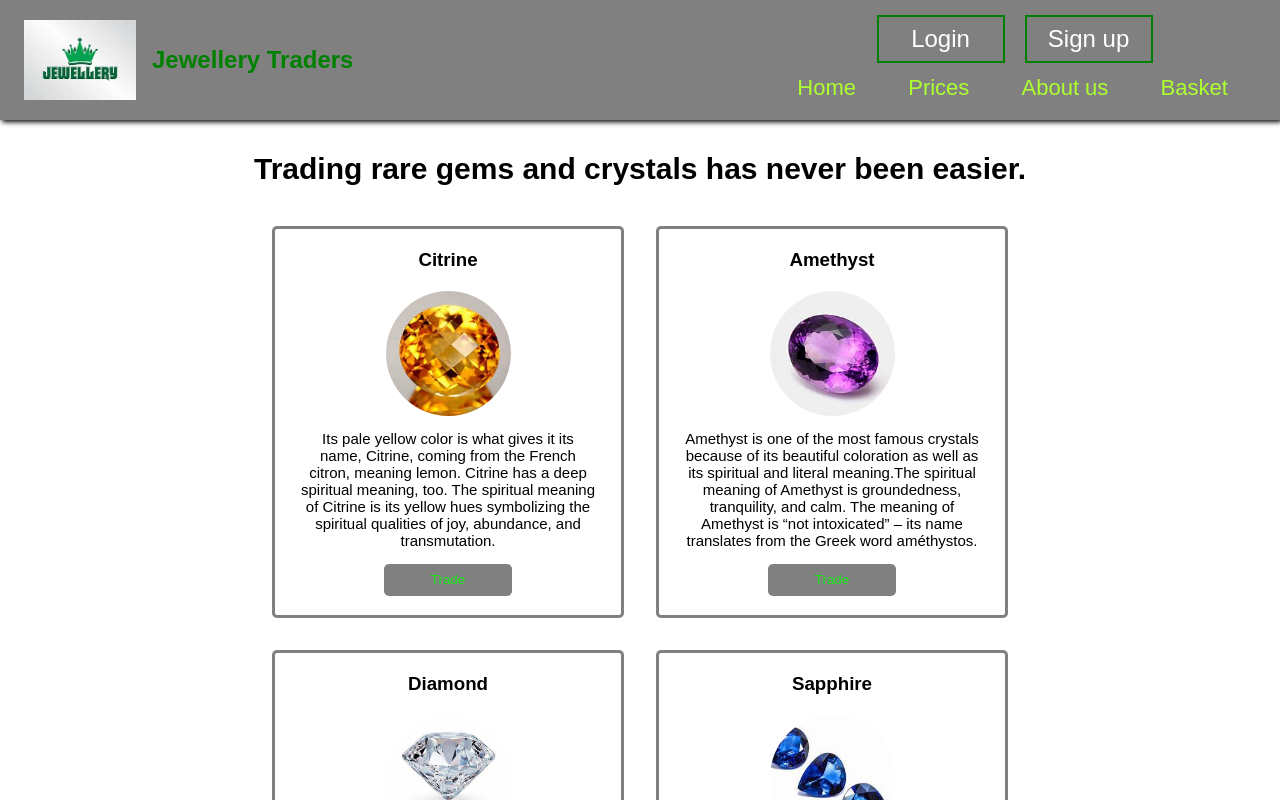
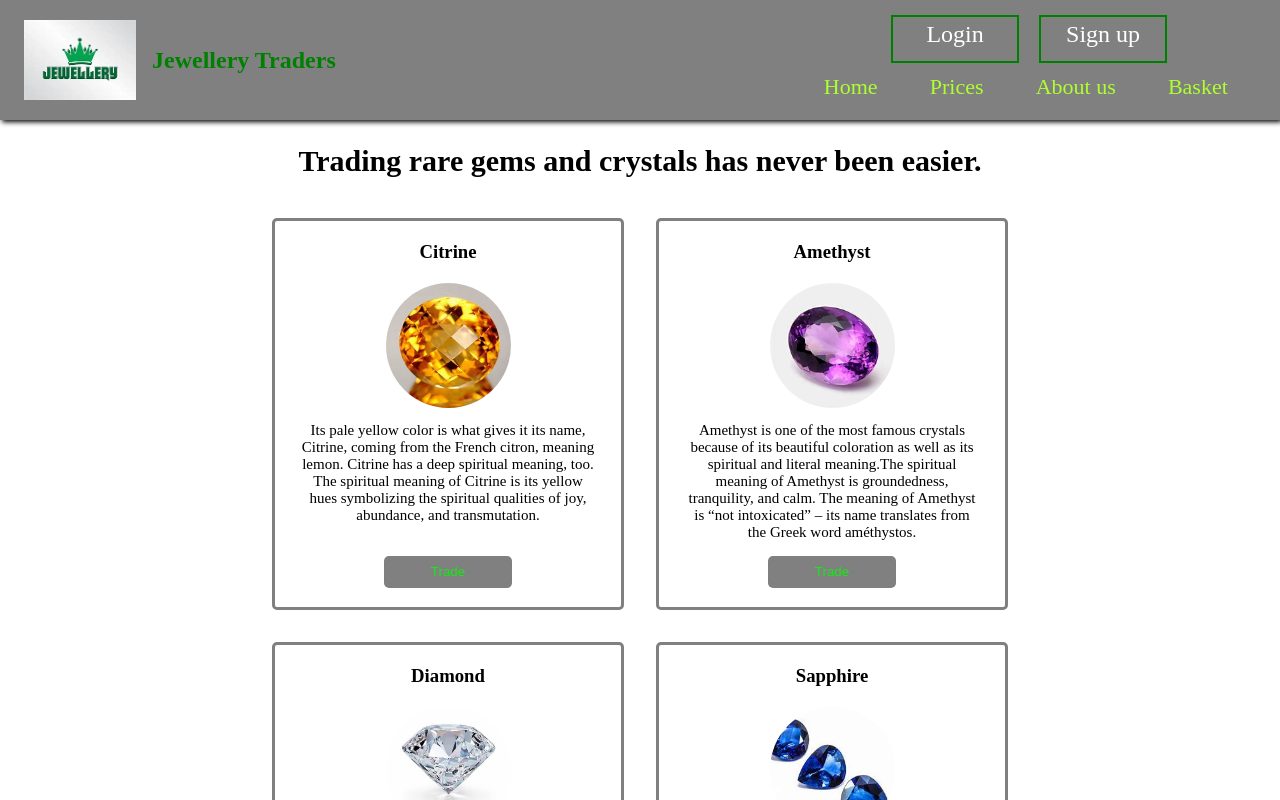
Before and after one commit to ArdonitSaliji/jewerelly-store, a React (Create React App) app: page / in a window 1280 px wide. Shown: the top 800 px of the page. Built offline with nearby package versions, Linux system fonts and the light colour scheme.

Commit message:
Revert "more css friendlu"
This reverts commit 1cc22ea60fc8b1df3a304ee94b657a455d71dcdd.

```diff
--- a/public/index.html
+++ b/public/index.html
@@ -5,15 +5,39 @@
     <link rel="icon" href="%PUBLIC_URL%/favicon.ico" />
     <meta name="viewport" content="width=device-width, initial-scale=1" />
     <meta name="theme-color" content="#000000" />
-    <meta name="description" content="Web site created using create-react-app" />
+    <meta
+      name="description"
+      content="Web site created using create-react-app"
+    />
     <link rel="apple-touch-icon" href="%PUBLIC_URL%/logo192.png" />
+    <!--
+      manifest.json provides metadata used when your web app is installed on a
+      user's mobile device or desktop. See https://developers.google.com/web/fundamentals/web-app-manifest/
+    -->
+    <link rel="manifest" href="%PUBLIC_URL%/manifest.json" />
+    <!--
+      Notice the use of %PUBLIC_URL% in the tags above.
+      It will be replaced with the URL of the `public` folder during the build.
+      Only files inside the `public` folder can be referenced from the HTML.
 
-    <link rel="manifest" href="%PUBLIC_URL%/manifest.json" />
-
+      Unlike "/favicon.ico" or "favicon.ico", "%PUBLIC_URL%/favicon.ico" will
+      work correctly both with client-side routing and a non-root public URL.
+      Learn how to configure a non-root public URL by running `npm run build`.
+    -->
     <title>React App</title>
   </head>
   <body>
     <noscript>You need to enable JavaScript to run this app.</noscript>
     <div id="root"></div>
+    <!--
+      This HTML file is a template.
+      If you open it directly in the browser, you will see an empty page.
+
+      You can add webfonts, meta tags, or analytics to this file.
+      The build step will place the bundled scripts into the <body> tag.
+
+      To begin the development, run `npm start` or `yarn start`.
+      To create a production bundle, use `npm run build` or `yarn build`.
+    -->
   </body>
 </html>
--- a/src/App.js
+++ b/src/App.js
@@ -10,7 +10,7 @@
   const [signup, setSignup] = React.useState(false)
 
   return (
-    <div className='container'>
+    <div className='cont'>
       <Navbar setLogin={setLogin} setSignup={setSignup} />
       <Main />
       <Login login={login} setLogin={setLogin} />
--- a/src/components/Main/Main.css
+++ b/src/components/Main/Main.css
@@ -16,7 +16,7 @@
 .main-title {
   font-size: 30px;
   text-align: center;
-  margin-top: 2rem;
+  margin-top: 0.8em;
 }
 .rock {
   border-radius: 5px;
--- a/src/components/Navbar/Navbar.css
+++ b/src/components/Navbar/Navbar.css
@@ -4,9 +4,6 @@
   list-style-type: none;
   box-sizing: border-box;
   text-decoration: none;
-}
-#root {
-  font-family: 'Oswald', sans-serif;
 }
 .navbar {
   height: 7.5rem;
@@ -46,9 +43,9 @@
   display: flex;
   height: 3rem;
   width: 8rem;
+  padding-top: 4px;
   text-align: center;
   justify-content: center;
-  align-items: center;
   margin: 15px 10px 0 10px;
   border: 2px solid green;
 }
--- a/src/components/Signup/Signup.css
+++ b/src/components/Signup/Signup.css
@@ -70,7 +70,8 @@
   border-radius: 10px;
   width: 80%;
 }
-
+/* .signup-btn:active {
+  } */
 .signup span {
   margin-top: 1rem;
   width: 100%;
@@ -97,7 +98,6 @@
 }
 .signup-acc {
   font-size: 18px;
-  margin-top: 0.5rem;
   margin-right: 1.5rem;
   height: 3rem;
   display: flex;
```
